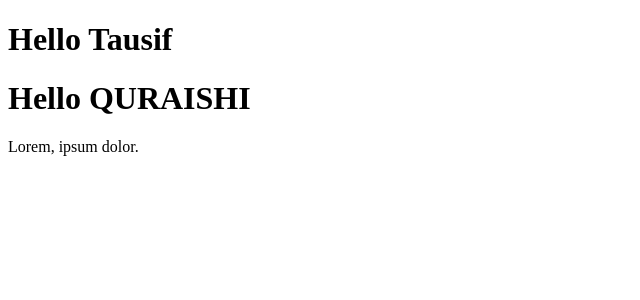
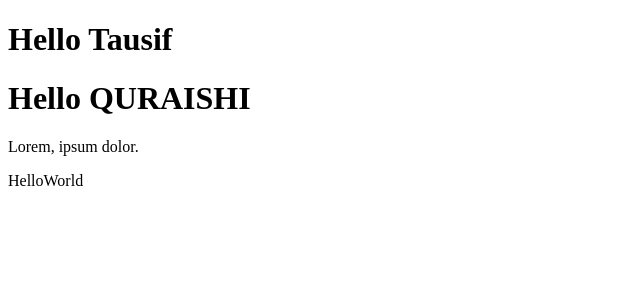
Before and after one commit to Tausifqureshi/React_Revision, a React (Vite) app: page / in a window 1280 px wide. Shown: the top 300 px of the page, without its empty margins (0-640 px from the left). Built offline with nearby package versions, Linux system fonts and the light colour scheme.

Commit message:
Styling-File-Changes

```diff
--- /dev/null
+++ b/src/component/HelloWorld.jsx
@@ -0,0 +1,9 @@
+import React from 'react'
+
+function HelloWorld() {
+  return (
+    <div>HelloWorld</div>
+  )
+}
+
+export default HelloWorld
--- a/src/main.jsx
+++ b/src/main.jsx
@@ -1,10 +1,13 @@
-import React from 'react'
+import React, { Component } from 'react'
 import ReactDOM from 'react-dom/client';
-import App from './App.jsx'
+import App from './App';
+import HelloWorld from './component/HelloWorld';
+
 
 const root = ReactDOM.createRoot(document.getElementById('root'));
 root.render(
   <React.StrictMode>
-    <App />
+<App/>
+<HelloWorld />
   </React.StrictMode>
 )
```
Also changed, not shown: src/component/Components.jsx (line endings or trailing spaces).
